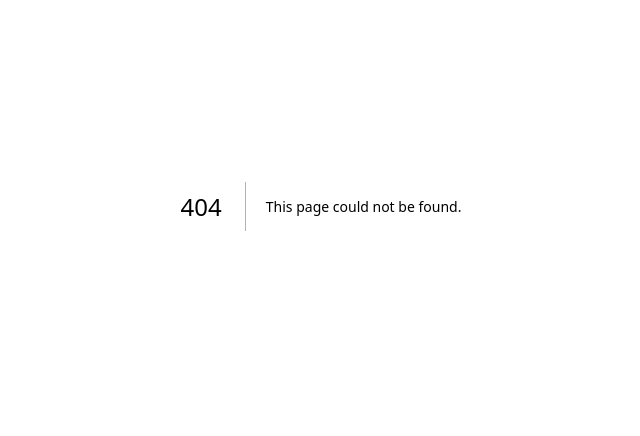
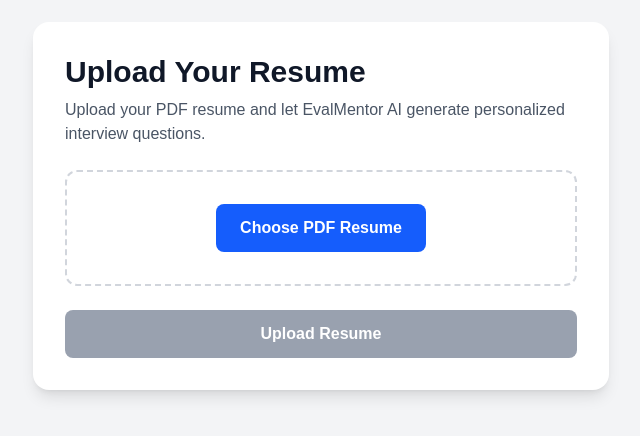
Before and after one commit to AnzarKhan855/evalmentor-ai, a Next.js app in the folder evalmentor-ai/frontend/: page /resume-upload in a window 1280 px wide. Before the commit this address had no page. Shown: the part 194-630 px from the top of the page, without its empty margins (319-959 px from the left). Built offline with nearby package versions, Linux system fonts and the light colour scheme; no server answers.

Commit message:
Complete resume upload frontend integration

```diff
--- /dev/null
+++ b/evalmentor-ai/frontend/app/resume-upload/page.tsx
@@ -0,0 +1,106 @@
+"use client";
+
+import { useState } from "react";
+import { uploadResume } from "../services/resumeService";
+
+export default function ResumeUploadPage() {
+  const [file, setFile] = useState<File | null>(null);
+  const [loading, setLoading] = useState(false);
+  const [message, setMessage] = useState("");
+  const [error, setError] = useState("");
+
+  const handleFileChange = (e: React.ChangeEvent<HTMLInputElement>) => {
+    setError("");
+    setMessage("");
+
+    if (e.target.files && e.target.files.length > 0) {
+      const selectedFile = e.target.files[0];
+
+      if (selectedFile.type !== "application/pdf") {
+        setError("Only PDF files are allowed.");
+        setFile(null);
+        return;
+      }
+
+      setFile(selectedFile);
+    }
+  };
+
+  const handleUpload = async () => {
+    if (!file) {
+      setError("Please select a PDF resume first.");
+      return;
+    }
+
+    try {
+      setLoading(true);
+      setError("");
+      setMessage("");
+
+      const data = await uploadResume(file);
+
+      setMessage(data.message || "Resume uploaded successfully.");
+      console.log("Upload response:", data);
+    } catch (err) {
+      setError(
+        err instanceof Error ? err.message : "Something went wrong."
+      );
+    } finally {
+      setLoading(false);
+    }
+  };
+
+  return (
+    <div className="min-h-screen bg-gray-100 flex items-center justify-center px-4">
+      <div className="bg-white w-full max-w-xl rounded-2xl shadow-lg p-8">
+        <h1 className="text-3xl font-bold text-gray-900 mb-2">
+          Upload Your Resume
+        </h1>
+
+        <p className="text-gray-600 mb-6">
+          Upload your PDF resume and let EvalMentor AI generate personalized
+          interview questions.
+        </p>
+
+        <div className="border-2 border-dashed border-gray-300 rounded-xl p-8 text-center">
+          <input
+            type="file"
+            accept=".pdf"
+            id="resume-upload"
+            className="hidden"
+            onChange={handleFileChange}
+          />
+
+          <label
+            htmlFor="resume-upload"
+            className="cursor-pointer inline-block bg-blue-600 text-white px-6 py-3 rounded-lg font-semibold hover:bg-blue-700 transition"
+          >
+            Choose PDF Resume
+          </label>
+
+          {file && (
+            <p className="mt-4 text-green-600 font-medium">
+              Selected File: {file.name}
+            </p>
+          )}
+        </div>
+
+        {error && (
+          <p className="mt-4 text-red-600 font-medium">{error}</p>
+        )}
+
+        {message && (
+          <p className="mt-4 text-green-600 font-medium">{message}</p>
+        )}
+
+        <button
+          onClick={handleUpload}
+          disabled={!file || loading}
+          className="w-full mt-6 bg-green-600 text-white py-3 rounded-lg font-semibold hover:bg-green-700 transition disabled:bg-gray-400 disabled:cursor-not-allowed"
+        >
+          {loading ? "Uploading..." : "Upload Resume"}
+        </button>
+      </div>
+    </div>
+  );
+}
--- /dev/null
+++ b/evalmentor-ai/frontend/app/services/resumeService.ts
@@ -0,0 +1,29 @@
+const API_URL =
+  process.env.NEXT_PUBLIC_API_URL || "http://localhost:8000";
+
+export const uploadResume = async (file: File) => {
+  const token = localStorage.getItem("token");
+
+  if (!token) {
+    throw new Error("User not authenticated. Please login again.");
+  }
+
+  const formData = new FormData();
+  formData.append("file", file);
+
+  const response = await fetch(`${API_URL}/api/resume/upload`, {
+    method: "POST",
+    headers: {
+      Authorization: `Bearer ${token}`,
+    },
+    body: formData,
+  });
+
+  const data = await response.json();
+
+  if (!response.ok) {
+    throw new Error(data.detail || "Resume upload failed");
+  }
+
+  return data;
+};
```
Also changed, not shown: 2 other files (tests, documents, lock files or other folders).
